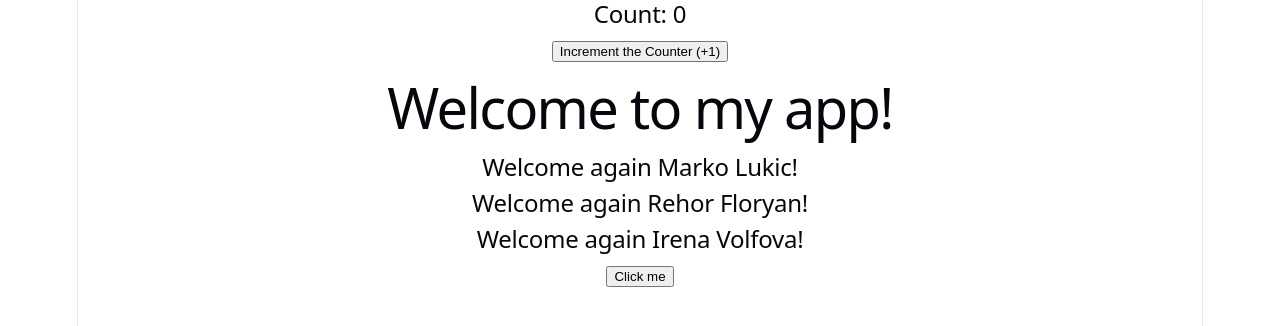
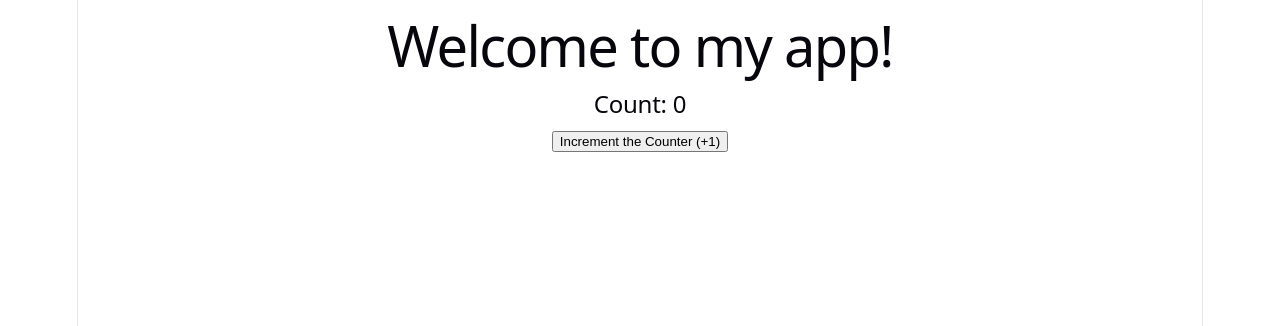
Before and after one commit to marlukkg/ReactProjects, a React (Vite) app in the folder react-hello-world/: page / in a window 1280 px wide. Shown: the top 326 px of the page. Built offline with nearby package versions, Linux system fonts and the light colour scheme.

Commit message:
Clear out misused components

```diff
--- a/react-hello-world/src/App.jsx
+++ b/react-hello-world/src/App.jsx
@@ -7,12 +7,8 @@ function App() {
 
   return (
     <div>
+      <h1>Welcome to my app!</h1>
       <SimpleCounter/>
-      <h1>Welcome to my app!</h1>
-      <Welcome name="Marko" lastName="Lukic" />
-      <Welcome name="Rehor" lastName="Floryan"/>
-      <Welcome name="Irena" lastName="Volfova"/>
-      <Button />
     </div>
   )
 }
```
